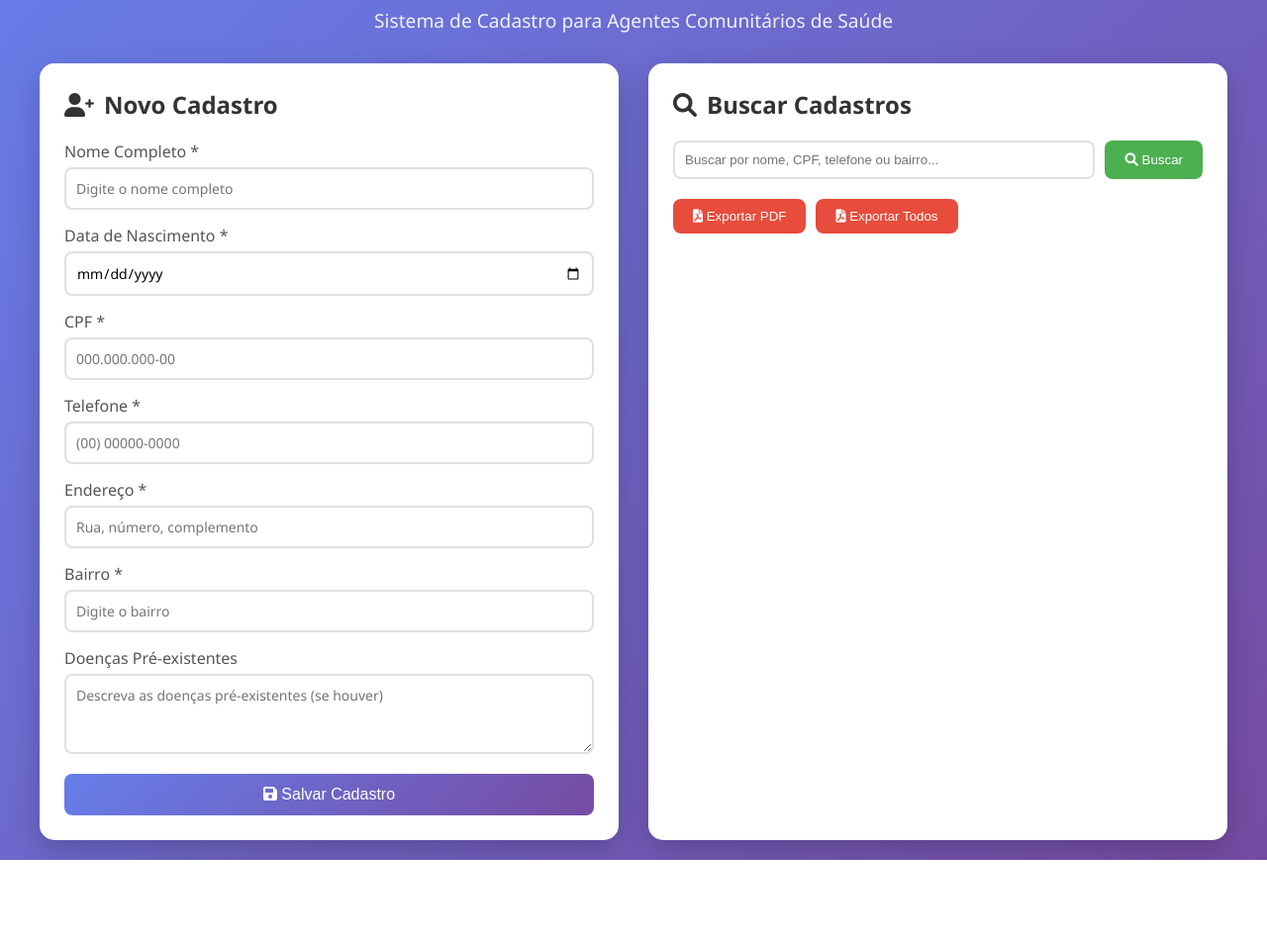
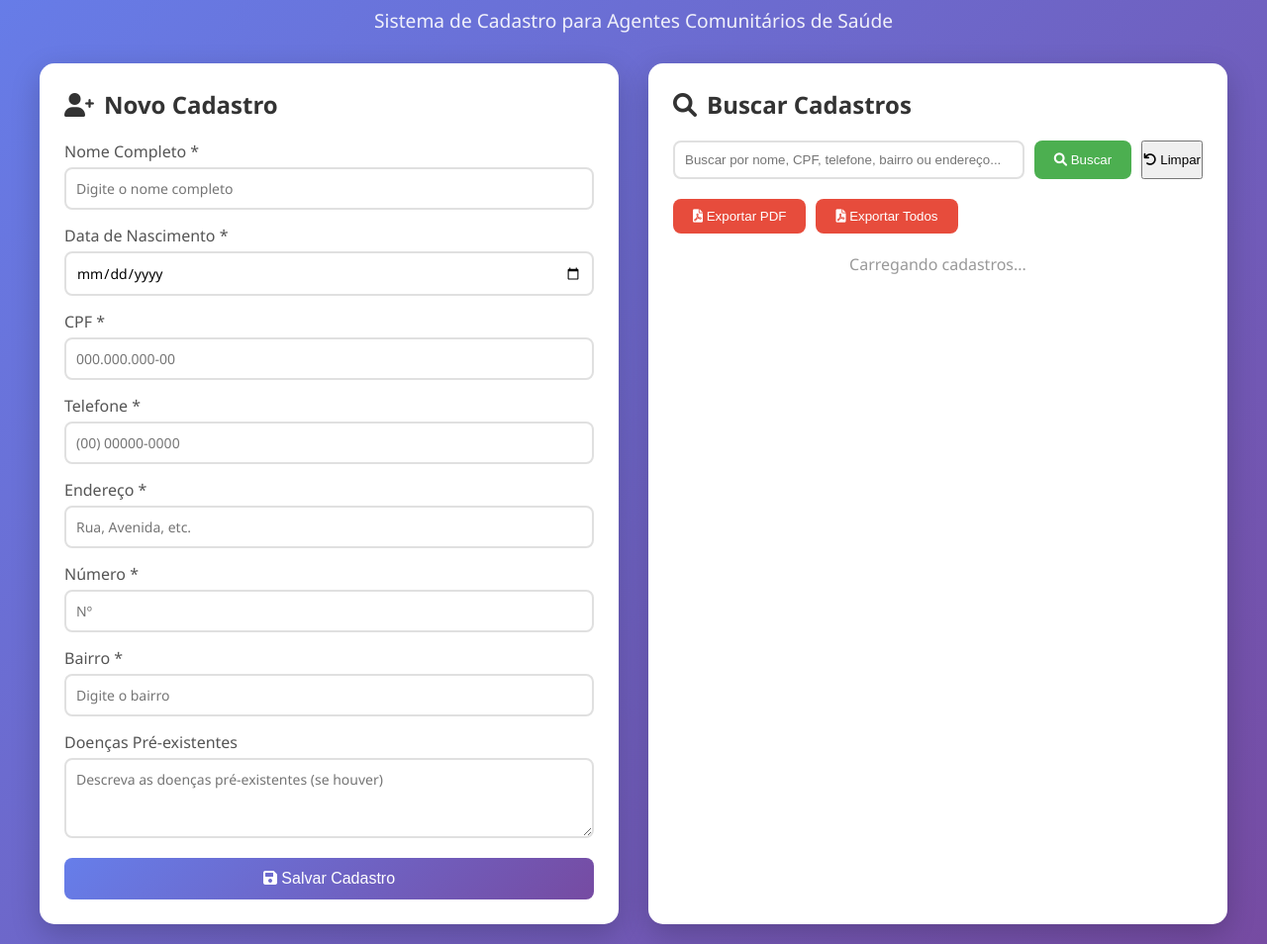
Before and after one commit to conteinerbeerpvh-png/sistemaACS, a website: page public/index.html in a window 1280 px wide. Shown: the part 78-1032 px from the top of the page at 99% size. Before the commit the page ends 947 px from the top, so only its background shows below. Drawn offline with Linux system fonts and the light colour scheme.

Commit message:
Refactor form layout and improve accessibility

```diff
--- a/public/index.html
+++ b/public/index.html
@@ -16,13 +16,16 @@
 
         <main>
             <div class="card">
-                <h2><i class="fas fa-user-plus"></i> Novo Cadastro</h2>
+                <h2><i class="fas fa-user-plus"></i> <span id="formTitle">Novo Cadastro</span></h2>
                 <form id="cadastroForm">
+                    <input type="hidden" id="editId">
+
                     <div class="form-group">
                         <label for="nomeCompleto">Nome Completo *</label>
                         <input type="text" id="nomeCompleto" required placeholder="Digite o nome completo">
                     </div>
 
+                    <div class="form-row">
                         <div class="form-group">
                             <label for="dataNascimento">Data de Nascimento *</label>
                             <input type="date" id="dataNascimento" required>
@@ -32,15 +35,23 @@
                             <label for="cpf">CPF *</label>
                             <input type="text" id="cpf" placeholder="000.000.000-00" required>
                         </div>
+                    </div>
 
                     <div class="form-group">
                         <label for="telefone">Telefone *</label>
                         <input type="text" id="telefone" placeholder="(00) 00000-0000" required>
                     </div>
 
-                    <div class="form-group">
+                    <div class="form-row">
+                        <div class="form-group" style="flex: 2;">
                             <label for="endereco">Endereço *</label>
-                        <input type="text" id="endereco" placeholder="Rua, número, complemento" required>
+                            <input type="text" id="endereco" placeholder="Rua, Avenida, etc." required>
+                        </div>
+
+                        <div class="form-group" style="flex: 1;">
+                            <label for="numero">Número *</label>
+                            <input type="text" id="numero" placeholder="Nº" required>
+                        </div>
                     </div>
 
                     <div class="form-group">
@@ -53,19 +64,31 @@
                         <textarea id="doencasPreexistentes" rows="3" placeholder="Descreva as doenças pré-existentes (se houver)"></textarea>
                     </div>
 
-                    <button type="submit" class="btn-primary">
+                    <div class="form-buttons">
+                        <button type="submit" id="submitBtn" class="btn-primary">
                             <i class="fas fa-save"></i> Salvar Cadastro
                         </button>
+                        <button type="button" id="cancelBtn" class="btn-cancel" style="display:none;" onclick="cancelarEdicao()">
+                            <i class="fas fa-times"></i> Cancelar
+                        </button>
+                    </div>
                 </form>
             </div>
 
             <div class="card">
                 <h2><i class="fas fa-search"></i> Buscar Cadastros</h2>
                 <div class="search-container">
-                    <input type="text" id="searchInput" placeholder="Buscar por nome, CPF, telefone ou bairro...">
+                    <input type="text" id="searchInput" placeholder="Buscar por nome, CPF, telefone, bairro ou endereço...">
                     <button onclick="buscarCadastros()" class="btn-secondary">
                         <i class="fas fa-search"></i> Buscar
                     </button>
+                    <button onclick="limparBusca()" class="btn-clear">
+                        <i class="fas fa-undo"></i> Limpar
+                    </button>
+                </div>
+
+                <div class="stats-bar" id="statsBar" style="display:none;">
+                    <span id="resultCount"></span>
                 </div>
 
                 <div class="actions-bar">
@@ -78,7 +101,7 @@
                 </div>
 
                 <div id="cadastrosList" class="cadastros-list">
-                    <!-- Lista de cadastros será carregada aqui -->
+                    <p style="text-align: center; color: #999;">Carregando cadastros...</p>
                 </div>
             </div>
         </main>
```
Lines whose indentation alone changed are shown as unchanged.
